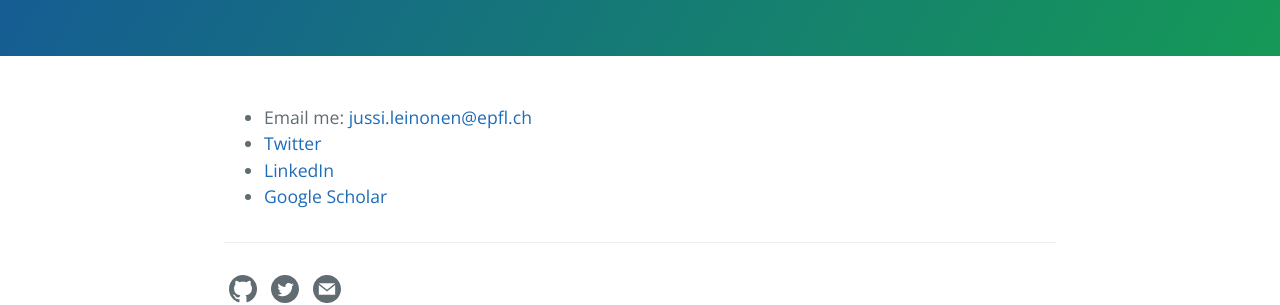
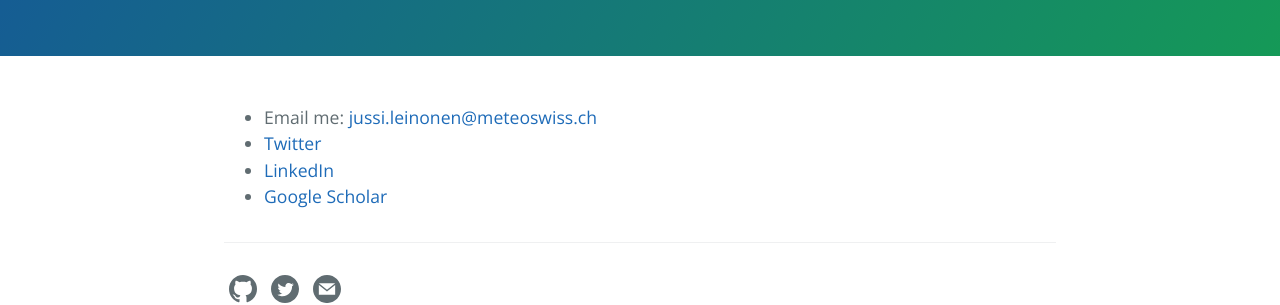
Before and after one commit to jleinonen/jleinonen.github.io, a Jekyll site: the page built from contact.md, in a window 1280 px wide. Shown: the part 270-575 px from the top of the page. Built offline with Jekyll 4.4.1, drawn with Linux system fonts in a browser that asks for light colours.

Commit message:
Update contact.md

```diff
--- a/contact.md
+++ b/contact.md
@@ -3,7 +3,7 @@ layout: page
 title: Contact
 ---
 
-* Email me: [jussi.leinonen@epfl.ch](mailto:jussi.leinonen@meteoswiss.ch)
+* Email me: [jussi.leinonen@meteoswiss.ch](mailto:jussi.leinonen@meteoswiss.ch)
 * [Twitter](https://twitter.com/jsleinonen/)
 * [LinkedIn](https://www.linkedin.com/in/jussi-leinonen/)
 * [Google Scholar](https://scholar.google.ch/citations?user=_cjy1-EAAAAJ)
```
